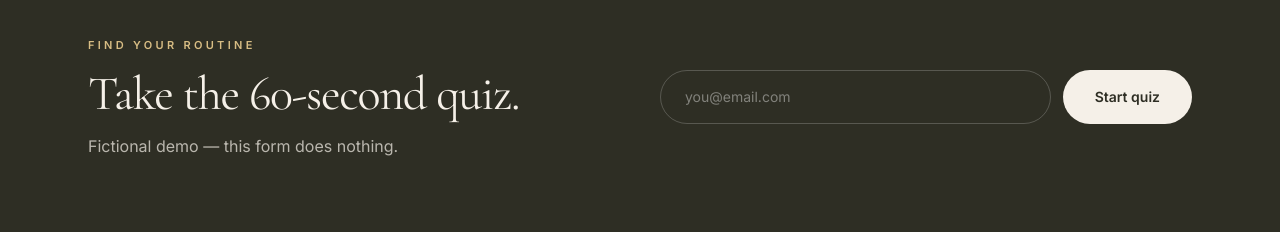
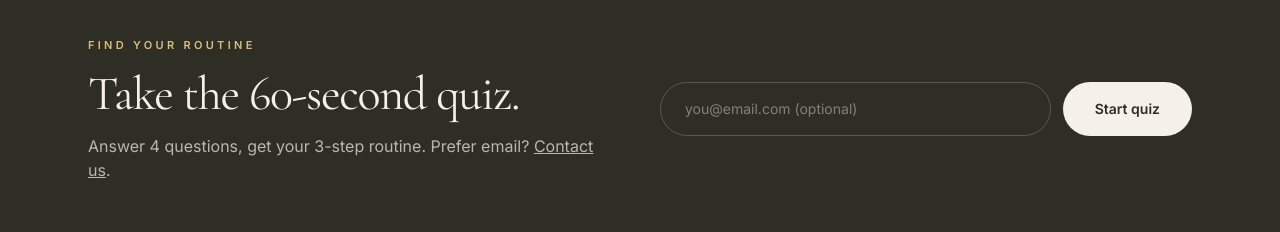
Before and after one commit to hasna-backer/aurea, a Next.js app: page / in a window 1280 px wide. Shown: the part 3231-3463 px from the top of the page. Built offline with nearby package versions, Linux system fonts and the light colour scheme; no server answers.

Commit message:
Landing quiz CTA now routes to real /quiz with email prefill

```diff
--- a/app/page.jsx
+++ b/app/page.jsx
@@ -41,7 +41,7 @@ export default function Page() {
             <a href="#ritual" className="opacity-70 hover:opacity-100">Ritual</a>
             <a href="#shop" className="opacity-70 hover:opacity-100">Shop</a>
             <a href="#reviews" className="opacity-70 hover:opacity-100">Reviews</a>
-            <a href="#contact" className="bg-[#2e2e24] px-5 py-2.5 text-[#f5f0e8] hover:opacity-85 transition">Take the quiz</a>
+            <a href="/quiz" className="bg-[#2e2e24] px-5 py-2.5 text-[#f5f0e8] hover:opacity-85 transition">Take the quiz</a>
           </nav>
         </div>
       </header>
@@ -161,10 +161,18 @@ export default function Page() {
           <div className="reveal">
             <p className="eyebrow text-[#d8bd84]">Find your routine</p>
             <h2 className="font-serif-d mt-4 text-5xl tracking-tight">Take the 60-second quiz.</h2>
-            <p className="mt-4 opacity-70">Fictional demo — this form does nothing.</p>
+            <p className="mt-4 opacity-70">Answer 4 questions, get your 3-step routine. Prefer email? <a href="/contact" className="underline">Contact us</a>.</p>
           </div>
-          <form className="reveal flex flex-col gap-3 md:flex-row" onSubmit={(e) => e.preventDefault()}>
-            <input required type="email" placeholder="you@email.com" className="flex-1 rounded-full border border-white/20 bg-transparent px-6 py-4 text-sm placeholder:text-white/40 focus:border-white/60 focus:outline-none" />
+          <form
+            className="reveal flex flex-col gap-3 md:flex-row"
+            onSubmit={(e) => {
+              e.preventDefault();
+              const value = new FormData(e.currentTarget).get('email');
+              const q = value ? `?email=${encodeURIComponent(value)}` : '';
+              window.location.href = `/quiz${q}`;
+            }}
+          >
+            <input name="email" type="email" placeholder="you@email.com (optional)" className="flex-1 rounded-full border border-white/20 bg-transparent px-6 py-4 text-sm placeholder:text-white/40 focus:border-white/60 focus:outline-none" />
             <button className="rounded-full bg-[#f5f0e8] px-8 py-4 text-sm font-semibold text-[#2e2e24]">Start quiz</button>
           </form>
         </div>
--- a/app/quiz/page.jsx
+++ b/app/quiz/page.jsx
@@ -24,6 +24,8 @@ export default function QuizPage() {
 
   useEffect(() => {
     api('/api/quiz/meta').catch(() => {});
+    const q = new URLSearchParams(window.location.search).get('email');
+    if (q) setEmail(q);
   }, []);
 
   async function submit() {
```
